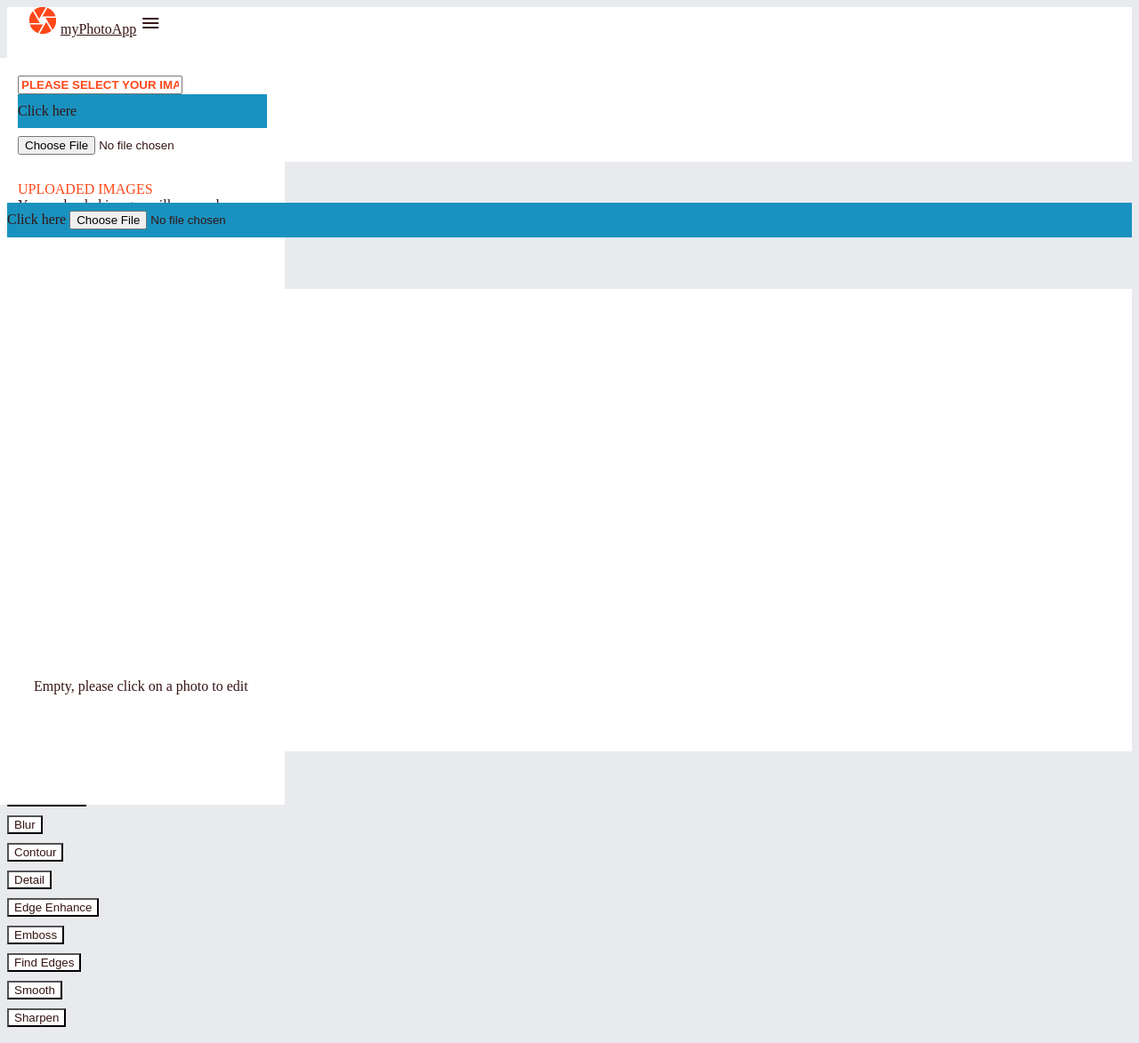
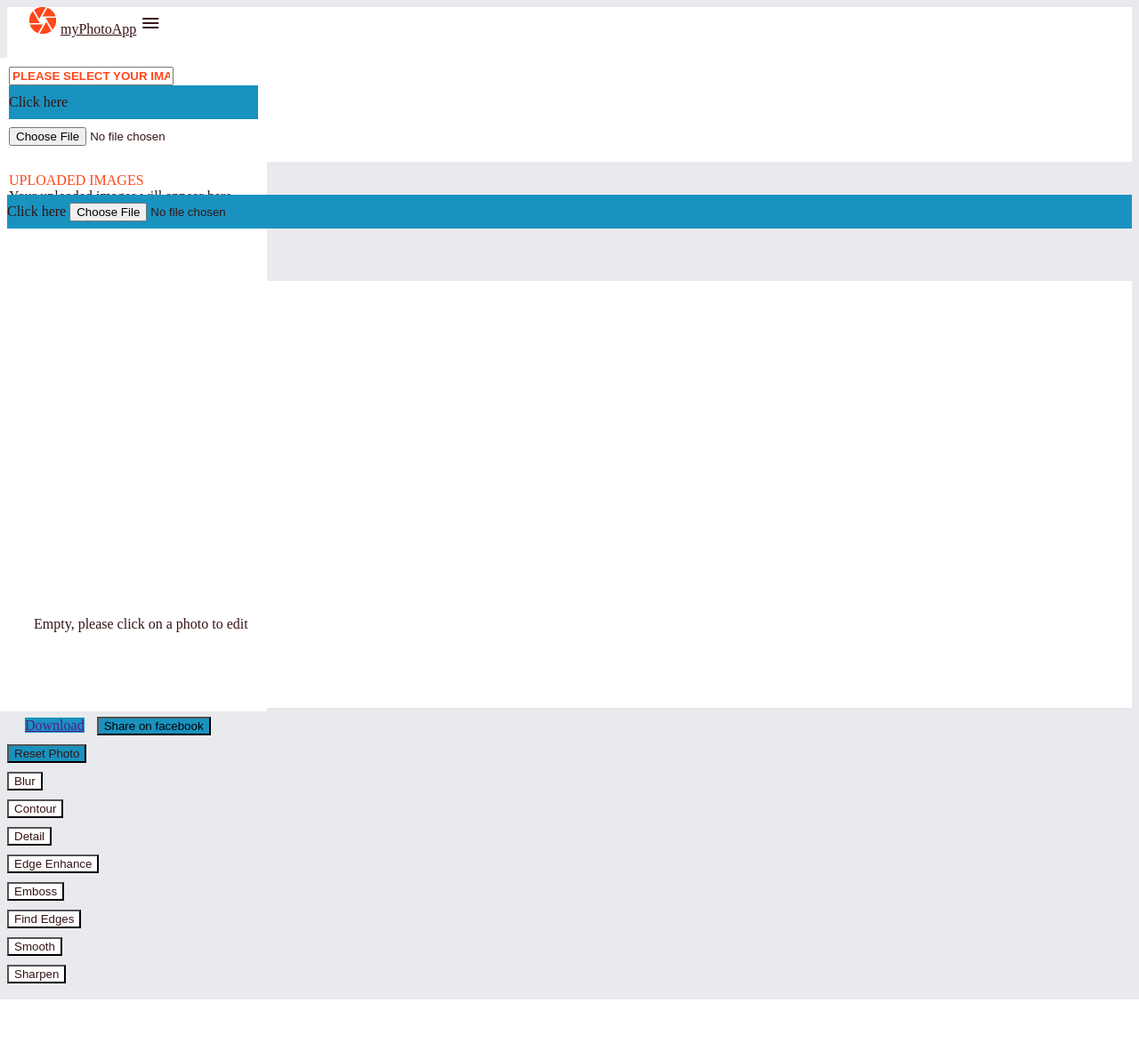
Before and after one commit to andela-ooshodi/django-photo-application, a Django app: template djangophotoapp/photoapp/templates/photoapp/home.html in a window 1280 px wide. Shown: the whole page at 89% size. After the commit the page ends 1124 px from the top, so only its background shows below. Run offline with Django 3.2, Linux system fonts and the light colour scheme; the template is opened without the code that fills it, so the values that code supplies are empty; some libraries are stand-ins or nearby versions.

Commit message:
[Fix] Fixed UI, removed page scrolling

```diff
--- a/djangophotoapp/photoapp/static/css/base.css
+++ b/djangophotoapp/photoapp/static/css/base.css
@@ -99,14 +99,13 @@ nav ul li {
     bottom: 0;
     top: 65px;
     background-color: #fff;
-    padding: 20px;
+    padding: 10px;
     overflow-y: auto;
     width: 280px;
-    height: 100%;
 }
 
 .content {
-   margin-top: 2%;
+   margin-top: 1%;
 }
 
 .content .row {
@@ -122,7 +121,7 @@ nav ul li {
 .single-view {
     position: relative;
     background-color: #fff;
-    height: 500px;
+    height: 460px;
     overflow: auto;
     margin-top: 10px;
     margin-left: 20px;
@@ -154,7 +153,7 @@ nav ul li {
 }
 
 #placeholdertext {
-    margin-top: 35%;
+    margin-top: 30%;
 }
 
 .filters {
--- a/djangophotoapp/photoapp/templates/photoapp/home.html
+++ b/djangophotoapp/photoapp/templates/photoapp/home.html
@@ -120,9 +120,9 @@
                     <div class="single-view">
                         <div id="preloaderfilter" class="progress">
                            <div class="indeterminate"></div>
-                       </div>
-                       <div id="placeholdertext" class="center-align card-panel">Empty, please click on a photo to edit</div>
-                       <img id="img" data-img-src="" data-img-id="" class="responsive-img" src=""/>
+                        </div>
+                        <div id="placeholdertext" class="center-align card-panel">Empty, please click on a photo to edit</div>
+                        <img id="img" data-img-src="" data-img-id="" class="responsive-img" src=""/>
                     </div>
                     <div class="controlbtn">
                         <a href="" id="downloadbtn" class="waves-effect waves-light btn hoverable" download><i class="mdi mdi-download left"></i>Download</a>
```
